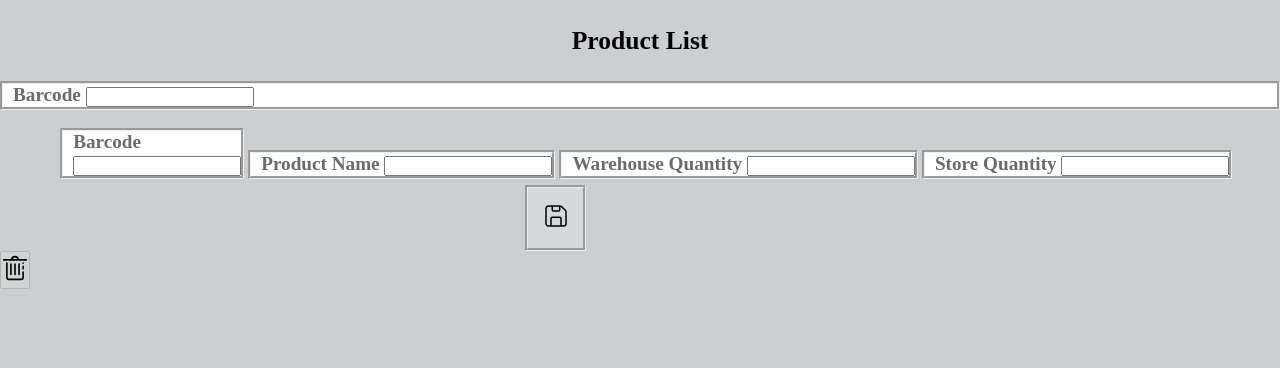
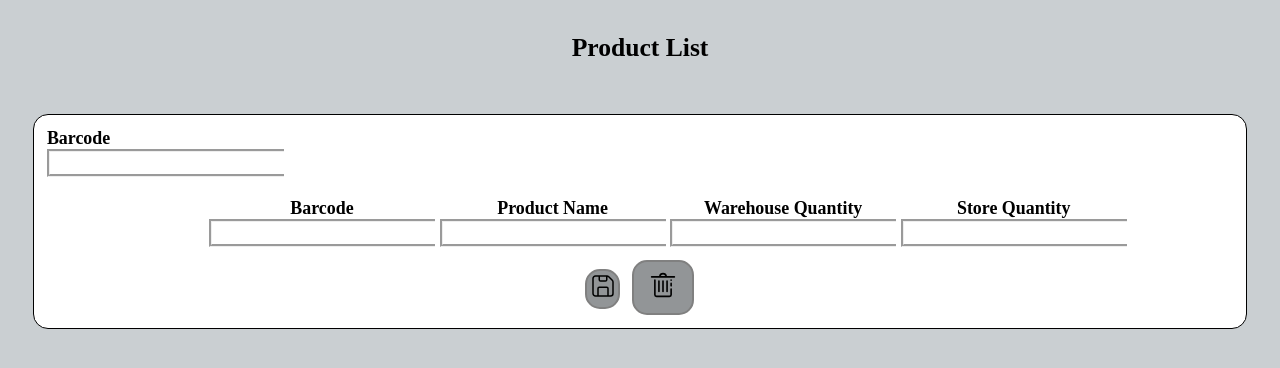
Before and after one commit to iamroejosept/iLearnPOS, a PHP site: page /products.php in a window 1280 px wide. Shown: the top 368 px of the page. Run offline with PHP 8.4, Linux system fonts and the light colour scheme.

Commit message:
Update style.css

```diff
--- a/style.css
+++ b/style.css
@@ -1,4 +1,122 @@
 *{
+<<<<<<< HEAD
+    margin: 0;
+    padding: 0;
+    font-family: 'Times New Roman', sans-serif;
+    overflow: hidden;
+    font-size: 1.4vw;
+  }
+
+  input {
+    color: #6b6b6b;
+    background-color: white;
+    border: groove;
+    font-size: 1.5vw;
+    font-weight: 4;
+
+  }
+
+  .input_field{
+    width: 20%;
+  }
+
+  body {
+    background-color: #CACFD2 ;
+  }
+
+  h3{
+    margin-top: 2%;
+    padding-bottom: 2%;
+    height: fit-content;
+    font-size: 2.5vw;
+    text-align: center;
+  }
+
+  .frmButton, .frmDelete{
+    overflow: visible;
+    text-transform: none;
+    border: solid 2px black;
+    cursor: pointer;
+    font-weight: bold;
+    outline: none;
+    padding: 8px 14px;
+    transition: all 0.3s;
+    background: none;
+    color: white;
+    text-align: center;
+    border-radius: 15px;
+  }
+
+  .frmDelete{
+    padding: 8px 16px;
+  }
+
+  #BtnSave, #BtnDelete{
+    margin-left: .5vw;
+    margin-right: .5vw;
+  }
+
+  #BtnSave:hover, #BtnDelete:hover {
+    background: #929597;
+    color: #062102;
+  }
+
+  button:disabled, button:disabled:hover{
+    background-color: #929597;
+    color: rgba(255,255,255,.5);
+    border: solid 2px gray;
+    cursor: default;
+}
+
+  #product-form{
+    margin-left: 2%;
+    margin-right: 2%;
+    border: 1px solid black;
+    padding: 1%;
+    background: white;
+    border-radius: 15px;
+  }
+
+  .FourInfo div{
+      display: inline-block;
+  }
+
+  .FourInfo {
+    text-align: center;
+  }
+
+  .TwoInfo div{
+    display: inline-block;
+  }
+
+  .TwoInfo {
+    margin-top: .7%;
+    text-align: center;
+
+  }
+
+  .submit{
+    display: flex;
+    align-items: center;
+    justify-content: center;
+
+}
+
+  .TwoButton{
+    margin-top: .7%;
+    display: flex;
+    flex-direction: row;
+    justify-content: center;
+  }
+
+  .DelIcon{
+    text-align: center;
+  }
+
+  .label {
+    font-weight: bold;
+  }
+=======
   margin: 0;
   padding: 0;
   font-family: 'Times New Roman', sans-serif;
@@ -75,3 +193,4 @@ h3{
 .label {
   font-weight: bold;
 }
+>>>>>>> 7d3e7907fe153b0c308395db6f7d12f1ac93e6e6
```
